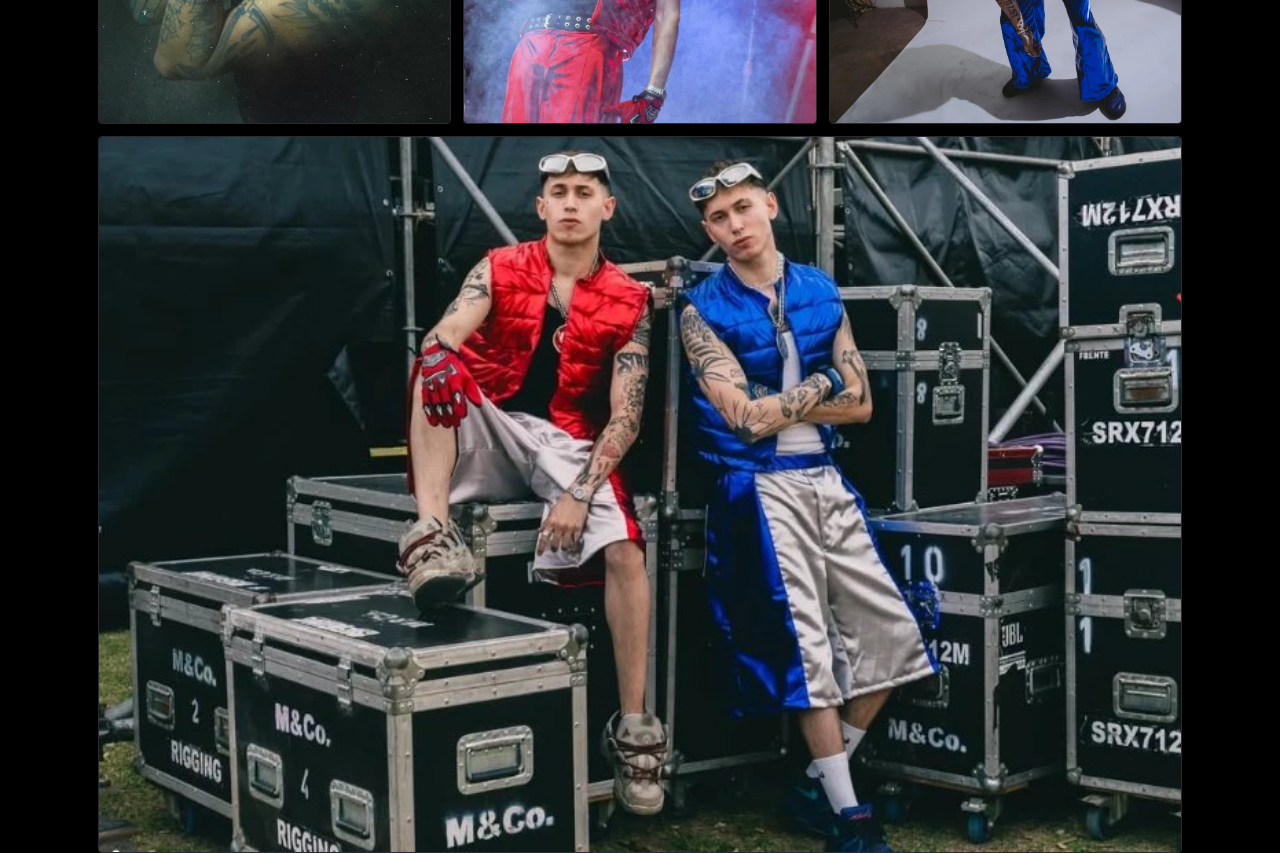
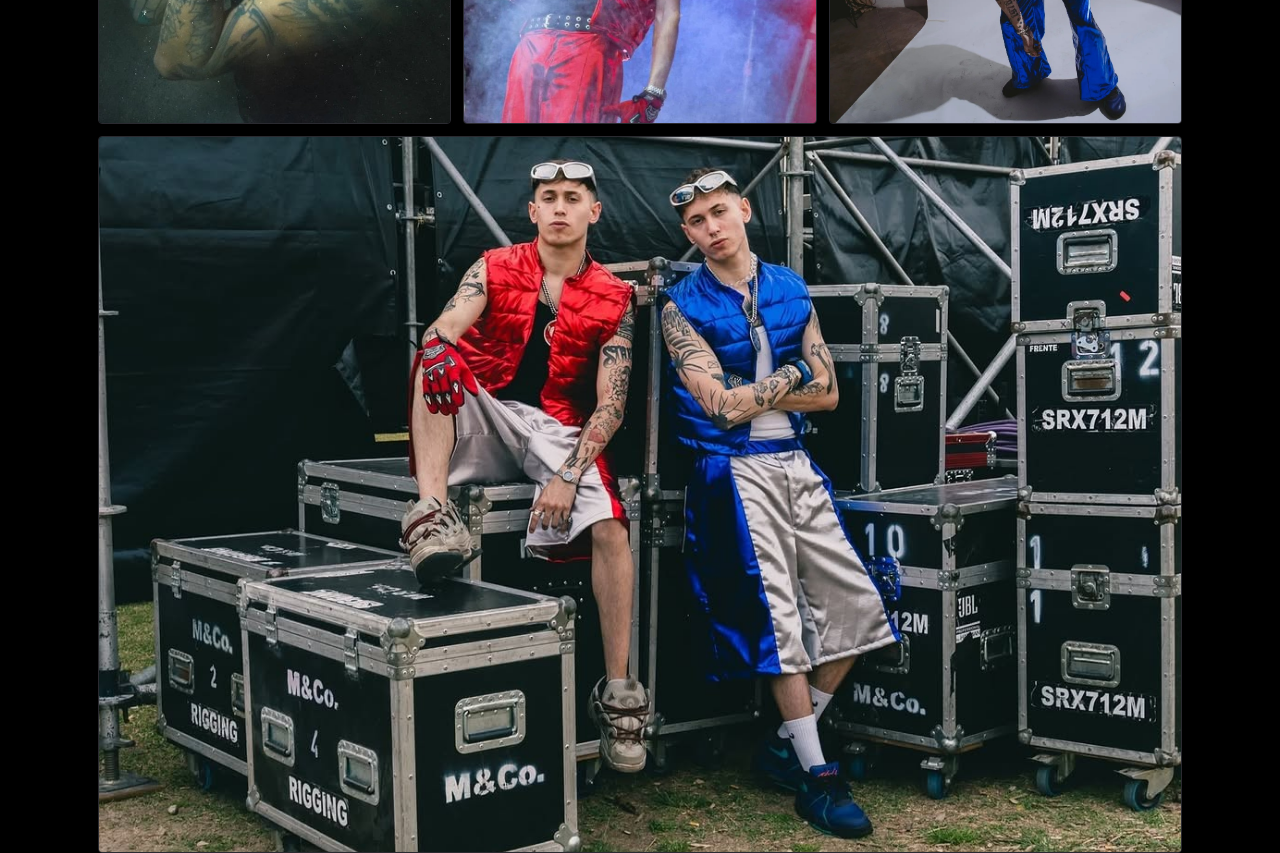
Before and after one commit to angieeramirez31032-spec/mi-pagina-openai1, a plain HTML site: page rako-y-froz/index.html in a window 1280 px wide. Shown: the part 3260-4113 px from the top of the page. Drawn offline with Linux system fonts and the light colour scheme; a web font is replaced by a local one.

Commit message:
Reemplaza la foto central de la galería por una de mayor calidad
Co-Authored-By: Claude Sonnet 5.5 <noreply@anthropic.com>
Claude-Session: https://claude.ai/code/session_01HG6MRVtTbu1vp4iAkjyiYL

```diff
--- a/rako-y-froz/index.html
+++ b/rako-y-froz/index.html
@@ -253,7 +253,7 @@ footer ul a:hover{color:var(--froz)}
     <button class="ph" type="button"><img src="foto2.jpg" alt="Retrato con las manos cubriendo la cara, gorro verde azulado y tatuajes en los brazos" loading="lazy"></button>
     <button class="ph" type="button"><img src="foto3.jpg" alt="Artista de campera roja metalizada en el escenario, con el brazo en alto y humo azul" loading="lazy"></button>
     <button class="ph" type="button"><img src="foto8hd.jpg" alt="Retrato en picada con conjunto azul metalizado y un guante enorme en primer plano" loading="lazy"></button>
-    <button class="ph wide" type="button"><img src="foto1.jpg" alt="Froz y RakoBoy sentados juntos entre cajas de rigging detrás del escenario" loading="lazy"></button>
+    <button class="ph wide" type="button"><img src="foto1hd.jpg" alt="Froz y RakoBoy sentados juntos entre cajas de rigging detrás del escenario" loading="lazy"></button>
     <button class="ph" type="button"><img src="foto9hd.jpg" alt="Retrato en picada con conjunto rojo metalizado, anteojos plateados y mano en la sien" loading="lazy"></button>
     <button class="ph" type="button"><img src="foto4.jpg" alt="Artista de conjunto azul metalizado señalando al público desde el escenario" loading="lazy" style="object-position:38% 50%"></button>
     <button class="ph" type="button"><img src="foto5.jpg" alt="Retrato de campera roja con anteojos plateados y efecto desenfocado en rojo" loading="lazy"></button>
```
Also changed, not shown: rako-y-froz/foto1.jpg (deleted), rako-y-froz/foto1hd.jpg (added).
